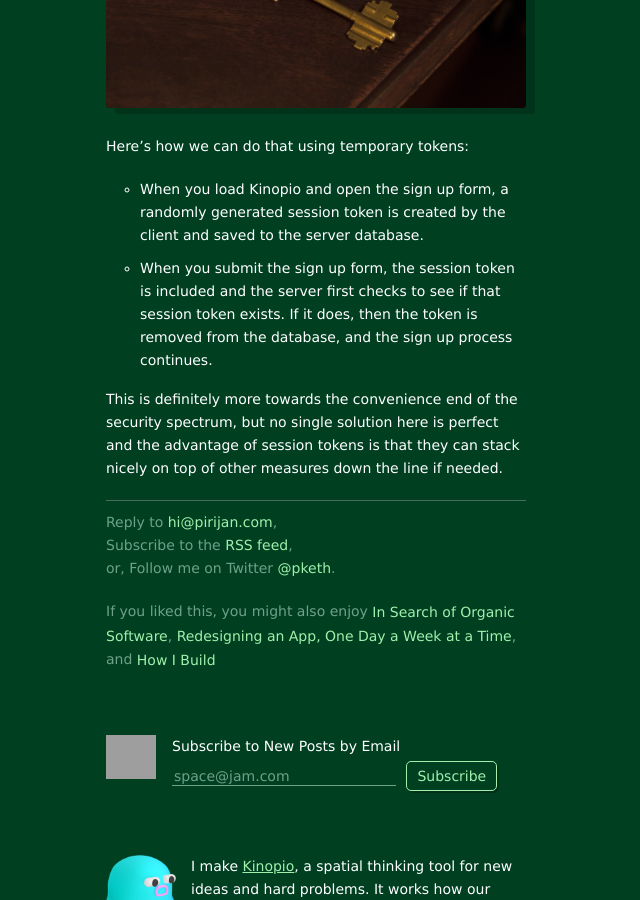
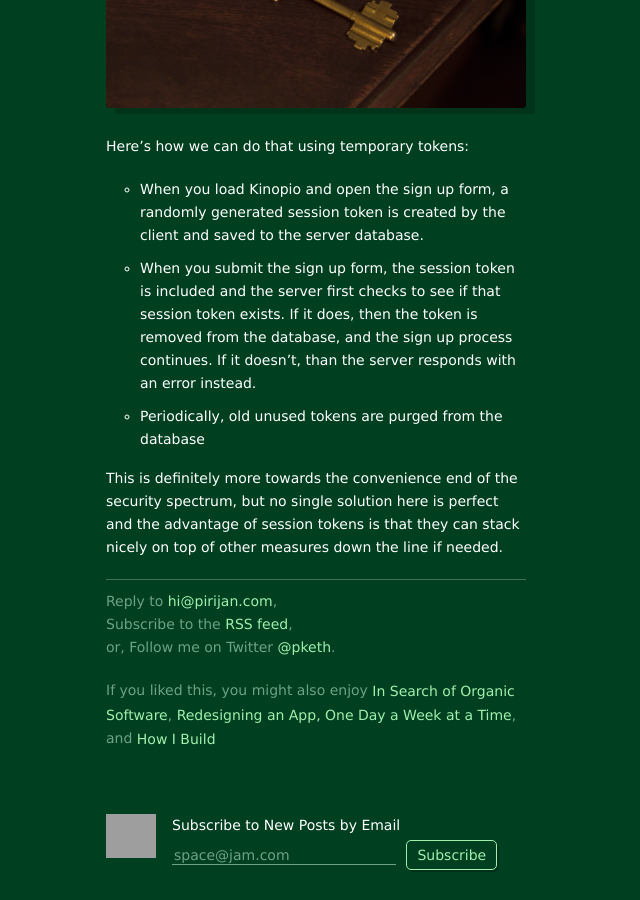
Before and after one commit to pketh/pketh.github.io, a Jekyll site: the page built from _posts/2023-02-06-session-tokens.md, in a window 1280 px wide and 900 px high, scrolled down 2412 px. Shown: the whole window, without its empty margins (464-1104 px from the left). Built offline with Jekyll 4.4.1, drawn with Linux system fonts in a browser that asks for light colours; grey boxes are pictures that could not be loaded.

Commit message:
post updated w edits

```diff
--- a/_posts/2023-02-06-session-tokens.md
+++ b/_posts/2023-02-06-session-tokens.md
@@ -49,6 +49,7 @@ Based on our assumption, a weak point of scripted sign ups is that the script is
 Here's how we can do that using temporary tokens:
 
 - When you load Kinopio and open the sign up form, a randomly generated session token is created by the client and saved to the server database.
-- When you submit the sign up form, the session token is included and the server first checks to see if that session token exists. If it does, then the token is removed from the database, and the sign up process continues.
+- When you submit the sign up form, the session token is included and the server first checks to see if that session token exists. If it does, then the token is removed from the database, and the sign up process continues. If it doesn't, than the server responds with an error instead.
+- Periodically, old unused tokens are purged from the database
 
 This is definitely more towards the convenience end of the security spectrum, but no single solution here is perfect and the advantage of session tokens is that they can stack nicely on top of other measures down the line if needed.
```
